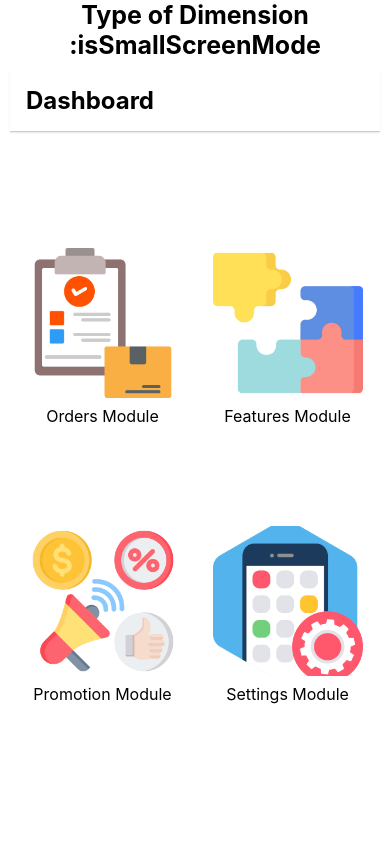
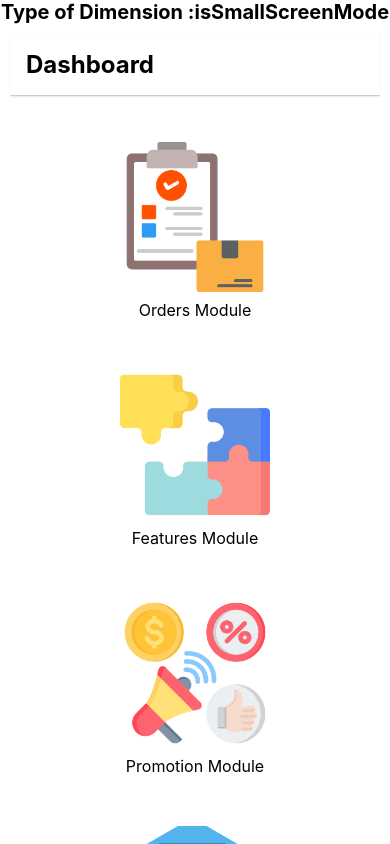
Before and after one commit to sangeethkumar/rnweb, a React Native app: screen /Dashboard in a window 390 px wide. Built offline with nearby package versions, Linux system fonts and the light colour scheme.

Commit message:
based responsive setup

```diff
--- a/src/MainModule/Navigations/AppNavigator.tsx
+++ b/src/MainModule/Navigations/AppNavigator.tsx
@@ -58,7 +58,7 @@ const AppNavigator: React.FC = () => {
   return (
     <MyResponsiveContext.Provider value={screenModes}>
       <>
-        <Text style={{ textAlign: "center", fontSize: 25, fontWeight: "bold" }}>
+        <Text style={{ textAlign: "center", fontSize: 20, fontWeight: "bold" }}>
           Type of Dimension :{currentMode}
         </Text>
         <Stack.Navigator
--- a/src/MainModule/Screens/DashboardScreen.tsx
+++ b/src/MainModule/Screens/DashboardScreen.tsx
@@ -1,13 +1,23 @@
-import React, {useEffect} from 'react';
-import {Image, StyleSheet, Text, TouchableOpacity, View} from 'react-native';
+import React, { useEffect } from "react";
+import {
+  Image,
+  StyleSheet,
+  Text,
+  TouchableOpacity,
+  View,
+  ScrollView,
+} from "react-native";
 import DashboardHeader from "../Views/DashboardHeader";
 import FirebaseAnalytics from "../utils/AnalyicsHelper";
+import T2SResponsiveStyle from "../ResponsiveUI/T2SResponsiveStyle";
+import useResponsiveStyle from "../ResponsiveUI/UseResponsiveStyle";
 
 interface IDashboardScreen {
   navigation: any;
 }
 
-const DashboardScreen: React.FC = ({navigation}: IDashboardScreen) => {
+const DashboardScreen: React.FC = ({ navigation }: IDashboardScreen) => {
+  const styles = useResponsiveStyle(dashboardStyles);
   useEffect(() => {
     return () => {
       FirebaseAnalytics.init();
@@ -15,68 +25,85 @@ const DashboardScreen: React.FC = ({navigation}: IDashboardScreen) => {
   }, []);
 
   const handleOrdersPress = () => {
-        navigation.navigate('Orders');
+    navigation.navigate("Orders");
   };
 
   const handleFeaturesPress = () => {
-        navigation.navigate('Features');
+    navigation.navigate("Features");
   };
 
   const handlePromotionPress = () => {
-        navigation.navigate('Promotion');
+    navigation.navigate("Promotion");
   };
 
   const handleSettingsPress = () => {
-        navigation.navigate('Settings');
+    navigation.navigate("Settings");
   };
 
   return (
-        <View style={styles.container}>
-            <DashboardHeader/>
+    <ScrollView style={styles.container}>
+      <DashboardHeader />
       <View style={styles.centerContainer}>
         <View style={styles.moduleContainer}>
           <TouchableOpacity onPress={handleOrdersPress} style={styles.module}>
-                        <Image source={require('../../../assets/images/orders.png')} style={styles.icon}/>
+            <Image
+              source={require("../../../assets/images/orders.png")}
+              style={styles.icon}
+            />
             <Text style={styles.moduleName}>Orders Module</Text>
           </TouchableOpacity>
           <TouchableOpacity onPress={handleFeaturesPress} style={styles.module}>
-                        <Image source={require('../../../assets/images/features.png')} style={styles.icon}/>
+            <Image
+              source={require("../../../assets/images/features.png")}
+              style={styles.icon}
+            />
             <Text style={styles.moduleName}>Features Module</Text>
           </TouchableOpacity>
         </View>
         <View style={styles.moduleContainer}>
-                    <TouchableOpacity onPress={handlePromotionPress} style={styles.module}>
-                        <Image source={require('../../../assets/images/promotion.png')} style={styles.icon}/>
+          <TouchableOpacity
+            onPress={handlePromotionPress}
+            style={styles.module}
+          >
+            <Image
+              source={require("../../../assets/images/promotion.png")}
+              style={styles.icon}
+            />
             <Text style={styles.moduleName}>Promotion Module</Text>
           </TouchableOpacity>
           <TouchableOpacity onPress={handleSettingsPress} style={styles.module}>
-                        <Image source={require('../../../assets/images/settings.png')} style={styles.icon}/>
+            <Image
+              source={require("../../../assets/images/settings.png")}
+              style={styles.icon}
+            />
             <Text style={styles.moduleName}>Settings Module</Text>
           </TouchableOpacity>
         </View>
       </View>
-        </View>
+    </ScrollView>
   );
 };
 
-const styles = StyleSheet.create({
+// @ts-ignore
+const dashboardStyles = new T2SResponsiveStyle({
+  defaultStyle: {
     container: {
       flex: 1,
       padding: 10,
-        backgroundColor: '#fff',
+      backgroundColor: "#fff",
     },
     centerContainer: {
       flex: 1,
-        marginTop: 100
+      marginTop: 100,
     },
     moduleContainer: {
-        flexDirection: 'row',
-        justifyContent: 'space-between',
+      flexDirection: "row",
+      justifyContent: "space-between",
       marginBottom: 100,
     },
     module: {
       flex: 1,
-        alignItems: 'center',
+      alignItems: "center",
     },
     icon: {
       width: 150,
@@ -86,6 +113,19 @@ const styles = StyleSheet.create({
     moduleName: {
       fontSize: 16,
     },
+  },
+  webSmallScreenStyle: {
+    moduleContainer: {},
+    centerContainer: {
+      flex: 1,
+      marginTop: 30,
+    },
+    module: {
+      flex: 1,
+      alignItems: "center",
+      marginBottom: 50,
+    },
+  },
 });
 
 export default DashboardScreen;
```
Lines whose indentation alone changed are shown as unchanged.
